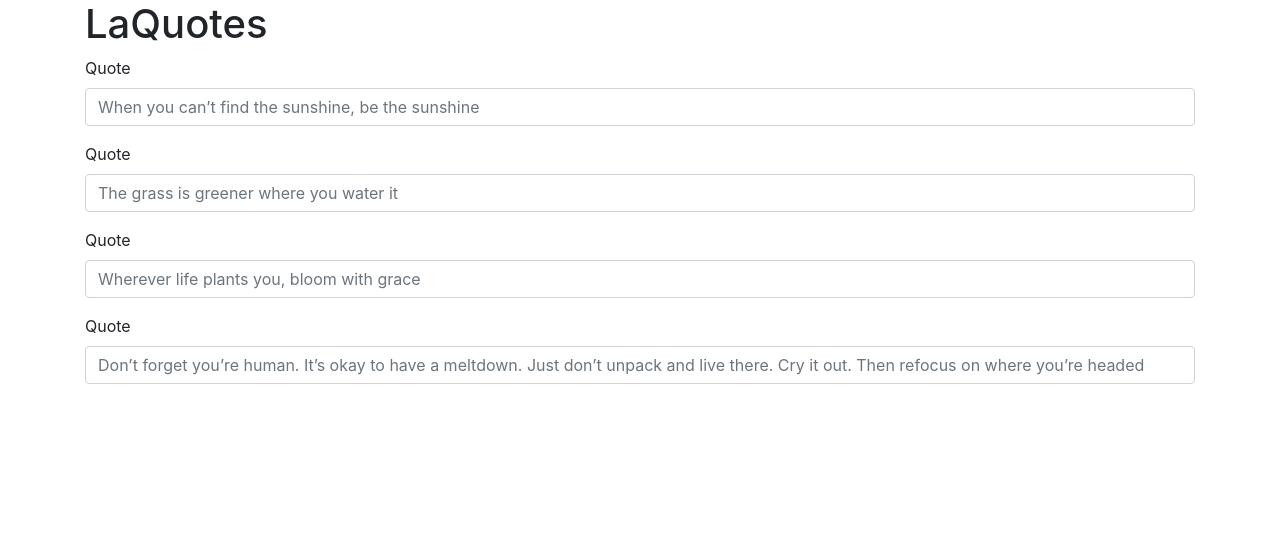
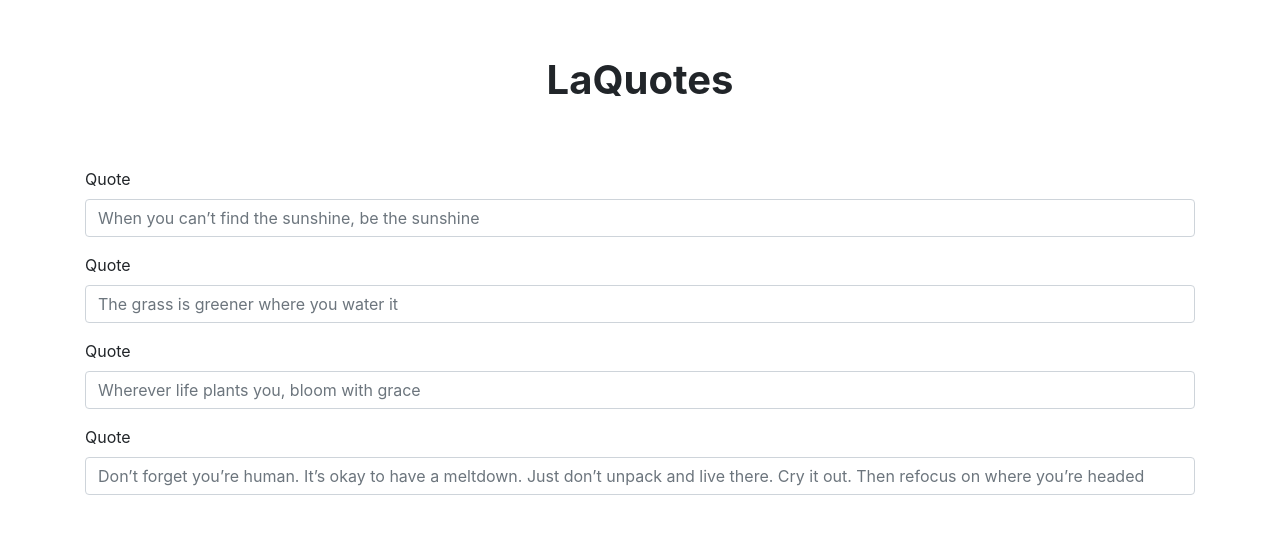
Before and after one commit to loisemuthoni/quote, an Angular app: page / in a window 1280 px wide. Shown: the top 534 px of the page. Built offline with nearby package versions, Linux system fonts and the light colour scheme.

Commit message:
styled h1

```diff
--- a/src/app/app.component.css
+++ b/src/app/app.component.css
@@ -0,0 +1,5 @@
+h1 {
+    font-weight: bold;
+    text-align: center;
+    padding: 5%;
+}
```
